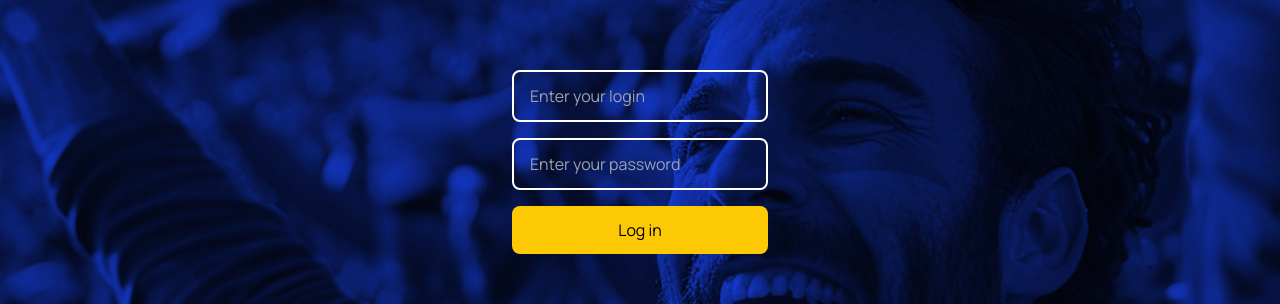
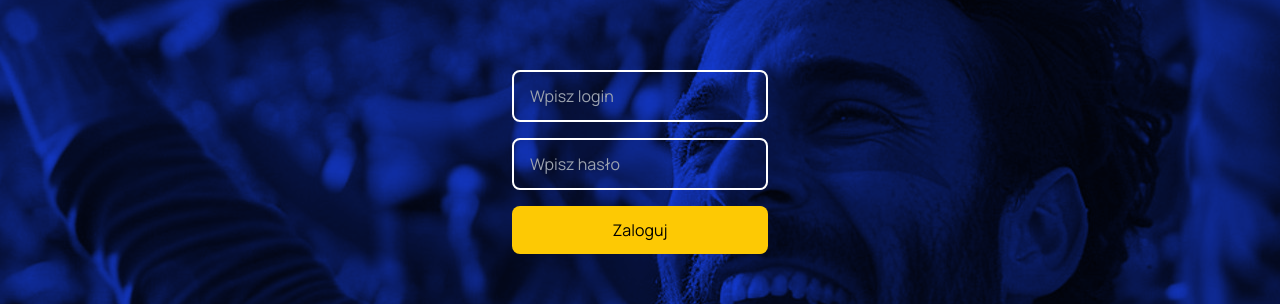
Before and after one commit to KadeoPL/Bet-App, a React (Vite) app: page / in a window 1280 px wide. Shown: the part 238-542 px from the top of the page. Built offline with nearby package versions, Linux system fonts and the light colour scheme; no server answers; the database is empty.

Commit message:
change style css

```diff
--- a/src/components/MatchBetForm.jsx
+++ b/src/components/MatchBetForm.jsx
@@ -95,7 +95,7 @@ export default function MatchBetForm({ matchData }) {
                 <div className="flex flex-col justify-center text-xs font-medium">{match.date}</div>
             </div>
             <div className="px-6 py-3">
-                <div className="flex flex-row justify-center itmes-center">
+                <div className="flex flex-row justify-center itmes-center mb-4">
                     <img src={ClockIcon} alt="Ikona" className="inline-block mr-2" />
                     {match.time}
                 </div>
@@ -153,7 +153,7 @@ export default function MatchBetForm({ matchData }) {
                                 onChange={handleInputChange}
                             />
                             <label
-                                className={`mr-4 border-2 rounded-lg p-2 active:border-yellow hover:bg-yellow hover:text-black hover:border-yellow ${prediction.result === '1' ? 'border-yellow' : 'border-white'}`}
+                                className={`mr-4 border-2 rounded-lg p-2 active:border-yellow hover:bg-yellow hover:text-black hover:border-yellow ${prediction.result === '1' ? 'border-yellow text-yellow' : 'border-white'}`}
                                 htmlFor={`${match.id}_team_one`}
                             >
                                 {match.team_one && match.team_one.name}
@@ -168,7 +168,7 @@ export default function MatchBetForm({ matchData }) {
                                 onChange={handleInputChange}
                             />
                             <label
-                                className={`mr-4 border-2 rounded-lg p-2 active:border-yellow hover:bg-yellow hover:text-black hover:border-yellow ${prediction.result === '0' ? 'border-yellow' : 'border-white'}`}
+                                className={`mr-4 border-2 rounded-lg p-2 active:border-yellow hover:bg-yellow hover:text-black hover:border-yellow ${prediction.result === '0' ? 'border-yellow text-yellow' : 'border-white'}`}
                                 htmlFor={`${match.id}_draw`}
                             >
                                 Remis
@@ -183,7 +183,7 @@ export default function MatchBetForm({ matchData }) {
                                 onChange={handleInputChange}
                             />
                             <label
-                                className={`border-2 rounded-lg p-2  active:border-yellow hover:bg-yellow hover:text-black hover:border-yellow ${prediction.result === '2' ? 'border-yellow' : 'border-white'}`}
+                                className={`border-2 rounded-lg p-2  active:border-yellow hover:bg-yellow hover:text-black hover:border-yellow ${prediction.result === '2' ? 'border-yellow text-yellow' : 'border-white'}`}
                                 htmlFor={`${match.id}_team_two`}
                             >
                                 {match.team_two && match.team_two.name}
--- a/src/pages/Login.jsx
+++ b/src/pages/Login.jsx
@@ -31,9 +31,9 @@ export default function Login() {
     setPasswordError('');
 
     if (loginInput === '') {
-      setLoginError('Please enter your login');
+      setLoginError('Pole nie może być puste!');
     } else if (passwordInput === ''){
-      setPasswordError('Please enter your password');
+      setPasswordError('Pole nie może być puste!');
     } else {
 
       const user = users.find(user => user.login === loginInput);
@@ -42,10 +42,10 @@ export default function Login() {
         if (user.password === passwordInput) {
           login(user);
         } else {
-          setPasswordError('Incorrect password, try again!');
+          setPasswordError('Niepoprawne hasło, spróbuj ponownie!');
         }
       } else {
-        setLoginError('Incorrect login, try again!');
+        setLoginError('Niepoprawny login, spróbuj ponownie!');
       }
     }
   }
@@ -58,15 +58,15 @@ export default function Login() {
                 className='rounded-lg text-manrope bg-transparent border-2 border-white text-white py-3 px-4'
                 type="text"
                 value={loginInput}
-                placeholder="Enter your login"
+                placeholder="Wpisz login"
                 onChange={(ev) => setLoginInput(ev.target.value)}
               />
-              {loginError && <p className='text-red-400'>{loginError}</p>}
+              {loginError && <p className='text-red'>{loginError}</p>}
           <input
                 className='rounded-lg text-manrope bg-transparent border-2 border-white text-white py-3 px-4'
                 type="password"
                 value={passwordInput}
-                placeholder="Enter your password"
+                placeholder="Wpisz hasło"
                 onChange={(ev) => setPasswordInput(ev.target.value)}
               />
               {passwordError && <p className='text-red'>{passwordError}</p>}
@@ -75,7 +75,7 @@ export default function Login() {
                 className='transition ease-in-out bg-yellow py-3 px-4 rounded-lg hover:scale-110 '
                 type="submit"
                 onClick={onButtonClick}
-                value="Log in"
+                value="Zaloguj"
             />
       </form>
     </div>
```
